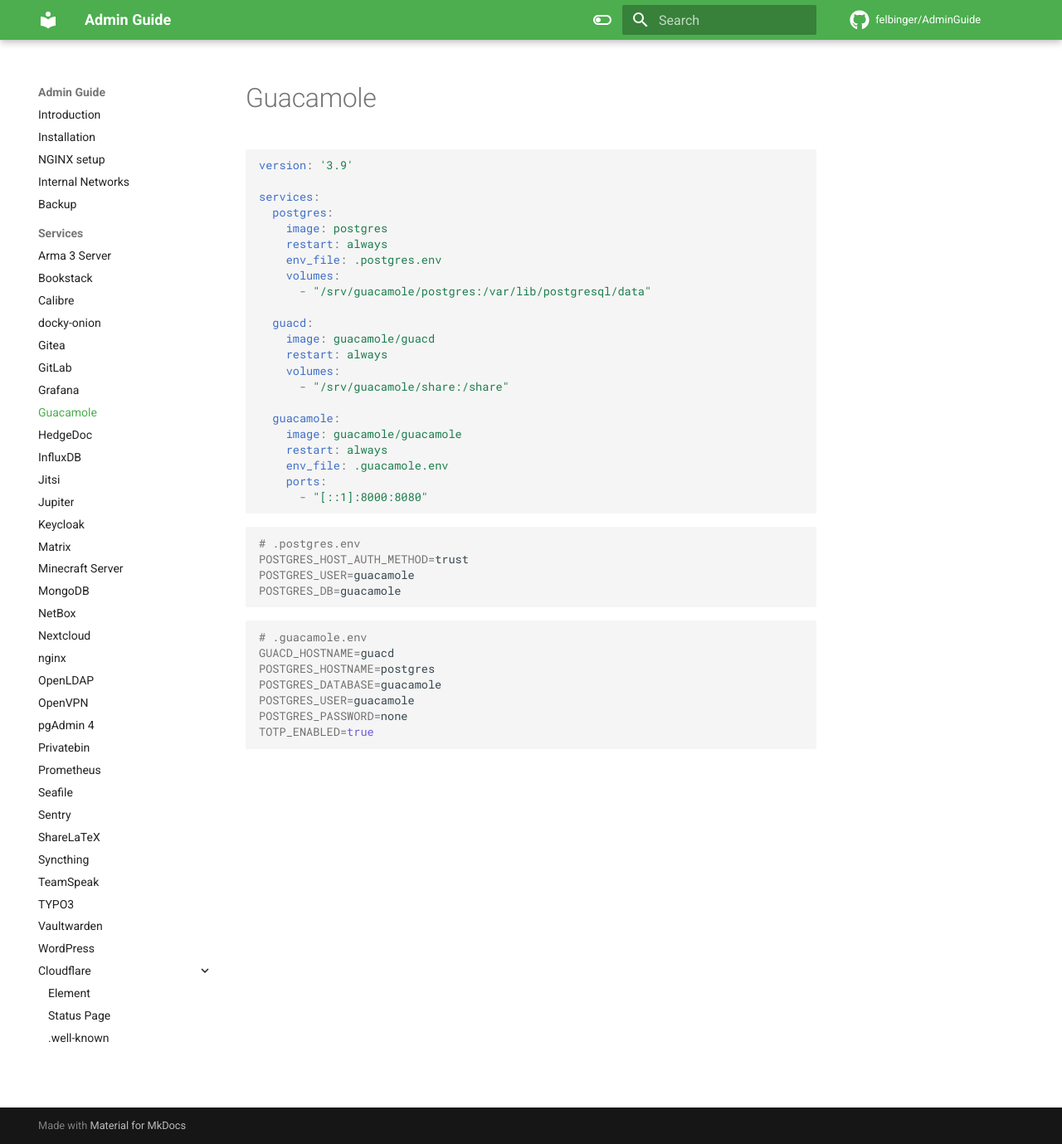
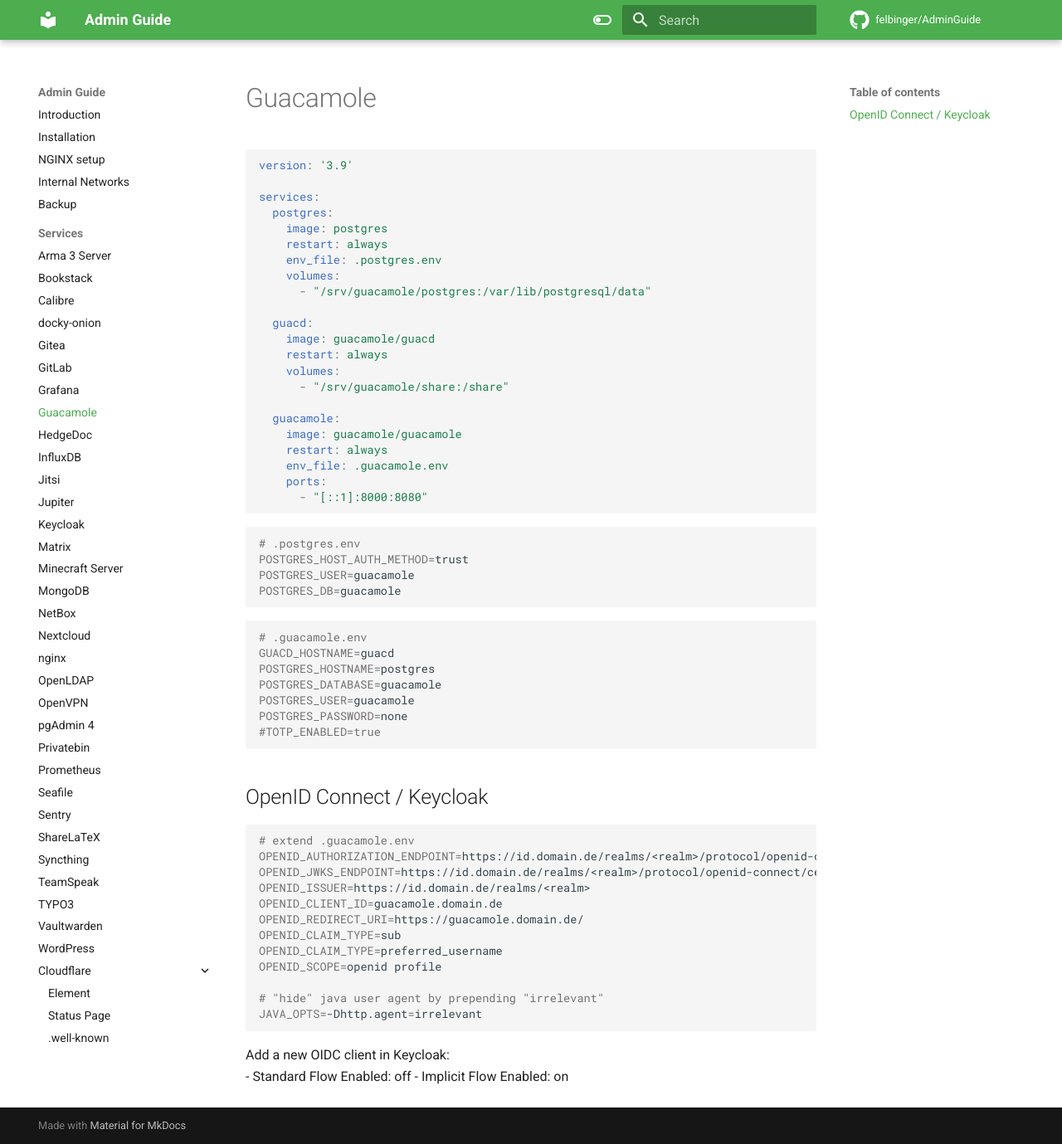
Before and after one commit to felbinger/AdminGuide, an MkDocs documentation site: the page built from docs/services/guacamole.md, in a window 1280 px wide and 1379 px high. Shown: the whole window at 83% size. Built offline with MkDocs 1.6.1 and Material for MkDocs 9.7.7, drawn with Linux system fonts in a browser that asks for light colours; nearby versions of some CDN libraries; comment, search, counter and statistics services are not loaded.

Commit message:
added openid connect setup to guacamole

````diff
--- a/docs/services/guacamole.md
+++ b/docs/services/guacamole.md
@@ -39,5 +39,25 @@ POSTGRES_HOSTNAME=postgres
 POSTGRES_DATABASE=guacamole
 POSTGRES_USER=guacamole
 POSTGRES_PASSWORD=none
-TOTP_ENABLED=true
+#TOTP_ENABLED=true
 ```
+
+## OpenID Connect / Keycloak
+```shell
+# extend .guacamole.env
+OPENID_AUTHORIZATION_ENDPOINT=https://id.domain.de/realms/<realm>/protocol/openid-connect/auth
+OPENID_JWKS_ENDPOINT=https://id.domain.de/realms/<realm>/protocol/openid-connect/certs
+OPENID_ISSUER=https://id.domain.de/realms/<realm>
+OPENID_CLIENT_ID=guacamole.domain.de
+OPENID_REDIRECT_URI=https://guacamole.domain.de/
+OPENID_CLAIM_TYPE=sub
+OPENID_CLAIM_TYPE=preferred_username
+OPENID_SCOPE=openid profile
+
+# "hide" java user agent by prepending "irrelevant"
+JAVA_OPTS=-Dhttp.agent=irrelevant
+```
+
+Add a new OIDC client in Keycloak:
+- Standard Flow Enabled: off
+- Implicit Flow Enabled: on
````
Also changed, not shown: docs/21_nginx.md (+3 -0 lines).
